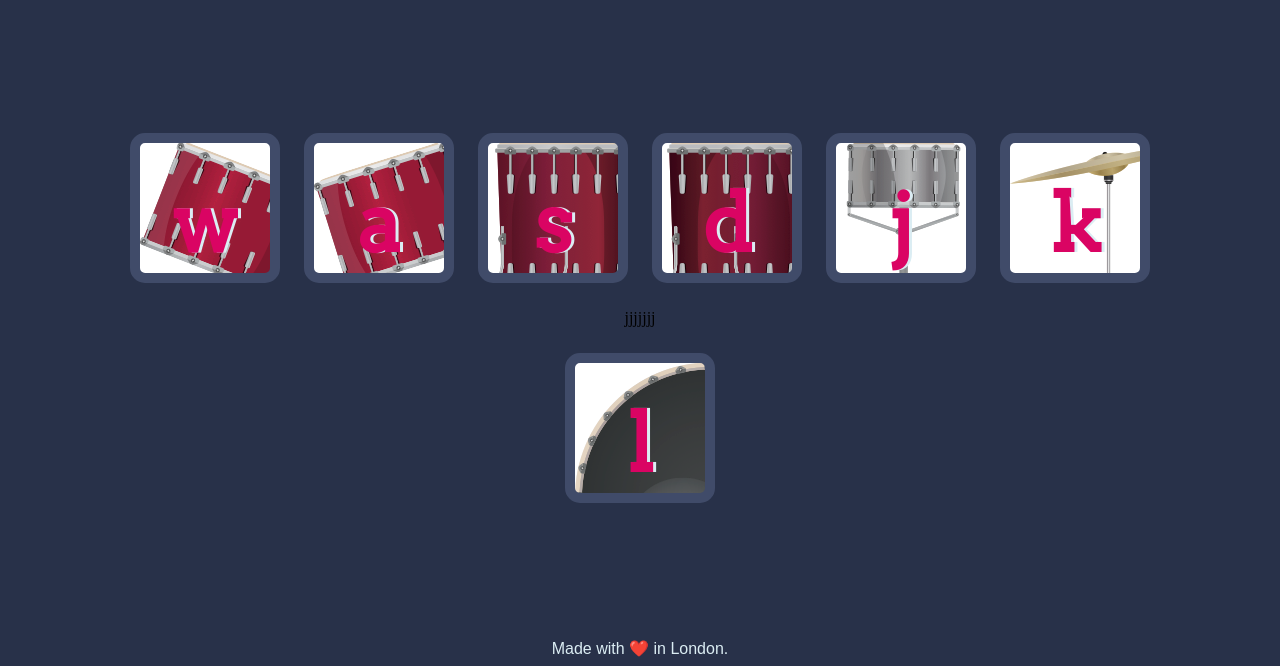
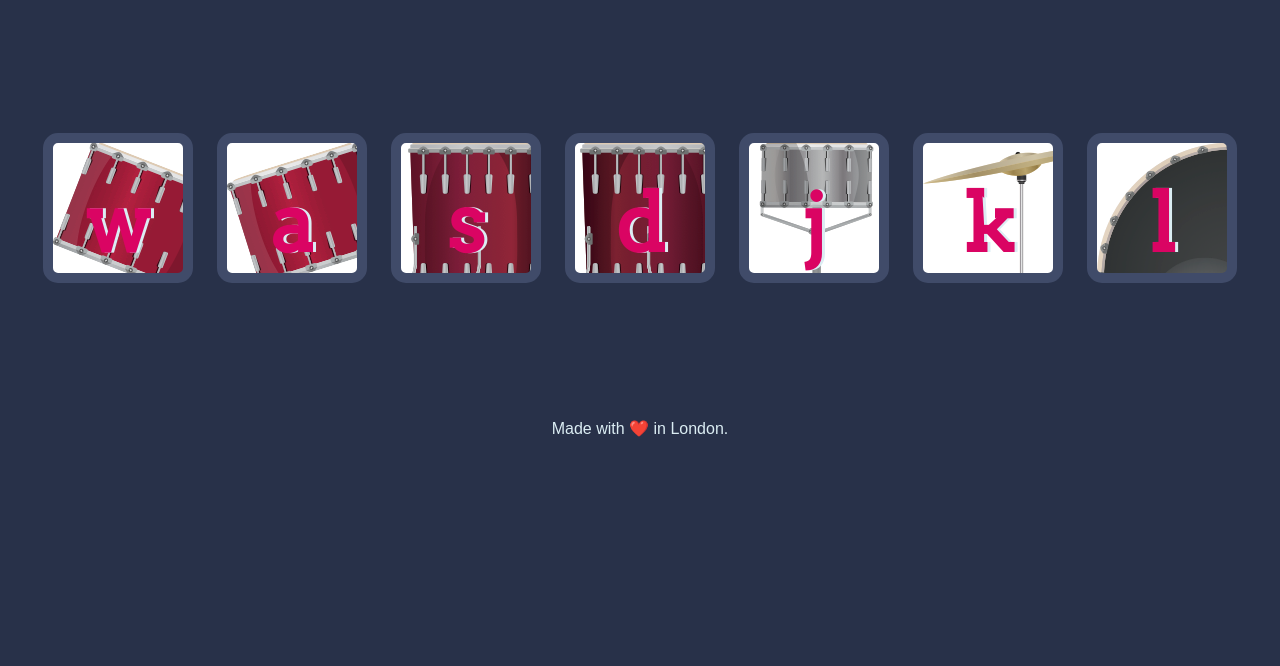
Before and after one commit to Priyankabm564/ExamplePush, a plain HTML site: page index.html in a window 1280 px wide. Shown: the part 156-822 px from the top of the page. After the commit the page ends 800 px from the top, so only its background shows below. Drawn offline with Linux system fonts and the light colour scheme.

Commit message:
Update index.html

```diff
--- a/index.html
+++ b/index.html
@@ -18,7 +18,6 @@
     <button class="d drum">d</button>
     <button class="j drum">j</button>
     <button class="k drum">k</button>
-    <p>jjjjjjj</p>
     <button class="l drum">l</button>
   </div>
 
```
